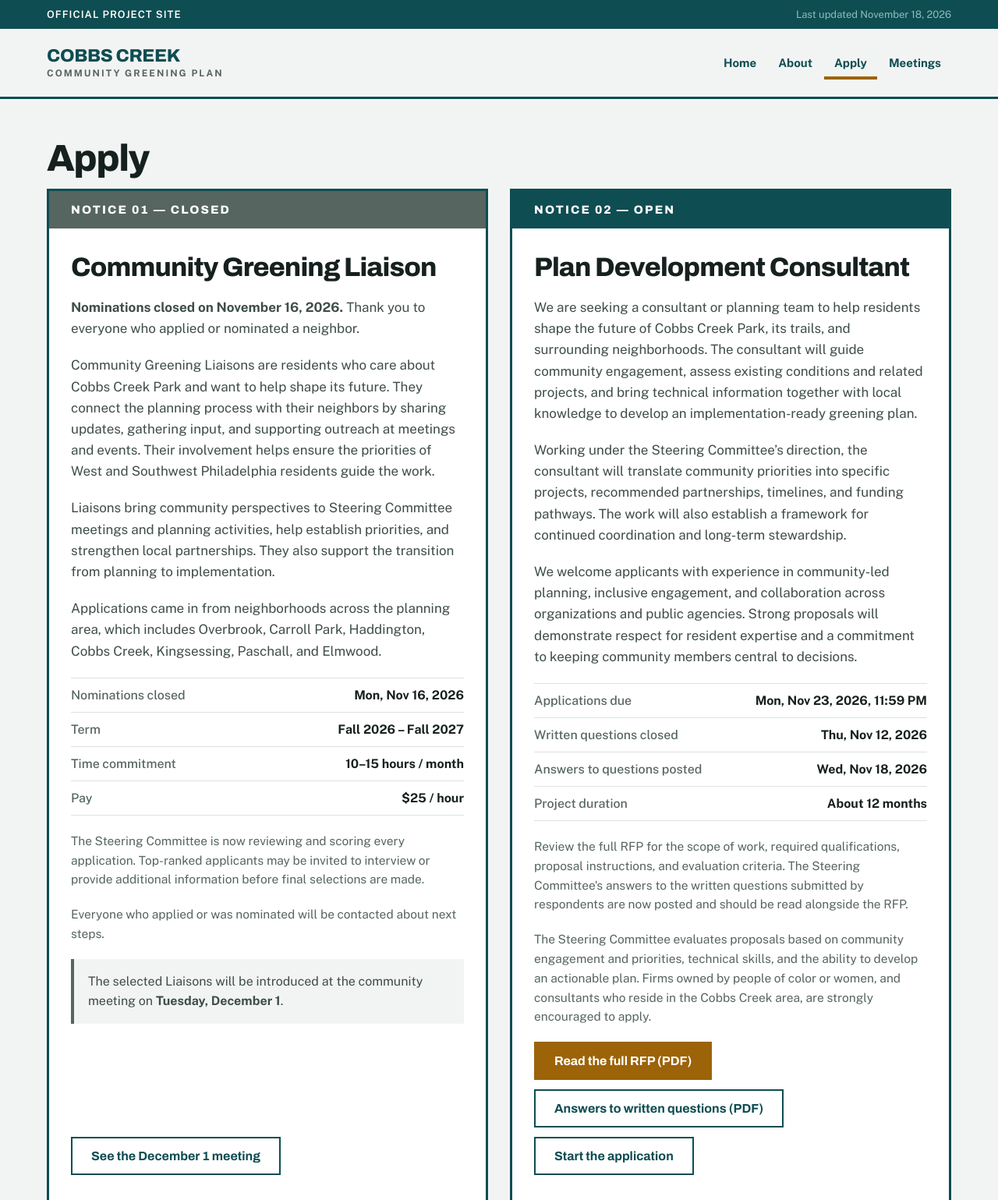
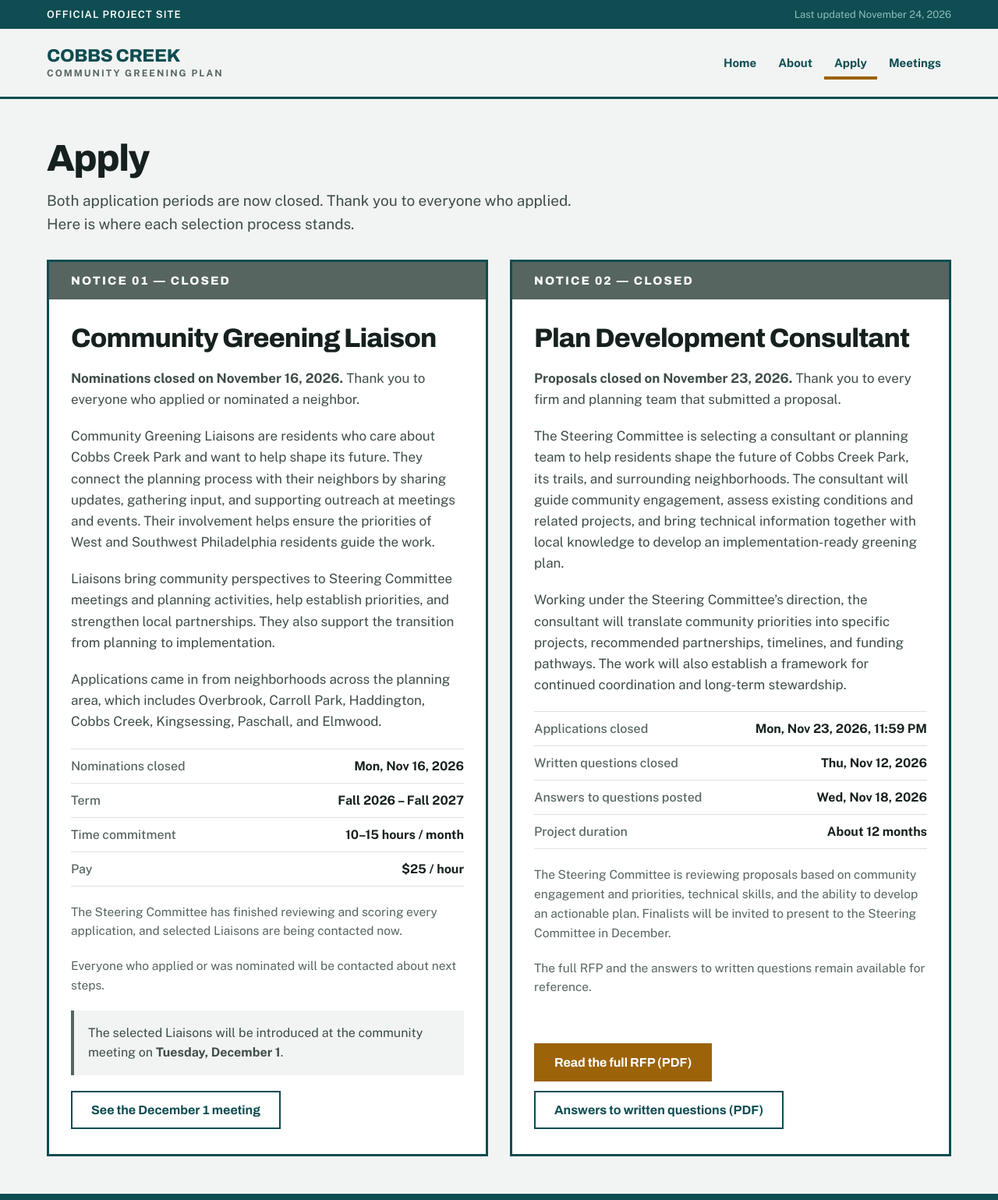
Before and after one commit to jarrynight/cobbs-creek-greening, a plain HTML site: page apply.html in a window 1280 px wide. Shown: the top 1539 px of the page at 78% size. Drawn offline with nearby package versions, Linux system fonts and the light colour scheme.

Commit message:
Add files via upload

```diff
--- a/apply.html
+++ b/apply.html
@@ -57,7 +57,7 @@ a.footer-link:hover { color: #F0C178; }
   <div style="background: #0E4D52; color: #FFFFFF">
     <div style="max-width: 1160px; margin: 0 auto; padding: 11px 32px; display: flex; flex-wrap: wrap; gap: 8px 24px; align-items: center; justify-content: space-between">
       <p style="margin: 0; font-size: 13px; font-weight: 600; letter-spacing: 0.08em; text-transform: uppercase">Official project site</p>
-      <p style="margin: 0; font-size: 13px; color: #8FBDBC">Last updated November 18, 2026</p>
+      <p style="margin: 0; font-size: 13px; color: #8FBDBC">Last updated November 24, 2026</p>
     </div>
   </div>
 
@@ -78,6 +78,7 @@ a.footer-link:hover { color: #F0C178; }
 
   <div style="max-width: 1160px; margin: 0 auto; padding: 52px 32px 48px">
     <h1 style="margin: 0 0 14px; font-family: Archivo, sans-serif; font-size: 48px; line-height: 1.02; font-weight: 800; letter-spacing: -0.03em">Apply</h1>
+    <p style="margin: 0 0 30px; font-size: 19px; line-height: 1.6; color: #3E4D49; max-width: 60ch">Both application periods are now closed. Thank you to everyone who applied. Here is where each selection process stands.</p>
 
     <div style="display: flex; flex-wrap: wrap; gap: 28px">
 
@@ -99,7 +100,7 @@ a.footer-link:hover { color: #F0C178; }
               <tr style="border-top: 1px solid #DCE2E0; border-bottom: 1px solid #DCE2E0"><th scope="row" style="font-weight: 500; color: #566560; padding: 12px 0">Pay</th><td style="text-align: right; font-weight: 700; padding: 12px 0">$25 / hour</td></tr>
             </tbody>
           </table>
-          <p style="margin: 0; font-size: 15.5px; line-height: 1.6; color: #566560">The Steering Committee is now reviewing and scoring every application. Top-ranked applicants may be invited to interview or provide additional information before final selections are made.</p>
+          <p style="margin: 0; font-size: 15.5px; line-height: 1.6; color: #566560">The Steering Committee has finished reviewing and scoring every application, and selected Liaisons are being contacted now.</p>
           <p style="margin: 0; font-size: 15.5px; line-height: 1.6; color: #566560">Everyone who applied or was nominated will be contacted about next steps.</p>
           <div style="background: #F2F4F3; border-left: 4px solid #566560; padding: 16px 18px">
             <p style="margin: 0; font-size: 16px; line-height: 1.6; color: #3E4D49">The selected Liaisons will be introduced at the community meeting on <strong style="font-weight: 700">Tuesday, December 1</strong>.</p>
@@ -111,28 +112,27 @@ a.footer-link:hover { color: #F0C178; }
       </section>
 
       <section style="flex: 1 1 420px; min-width: 0; border: 3px solid #0E4D52; display: flex; flex-direction: column">
-        <div style="background: #0E4D52; color: #FFFFFF; padding: 16px 28px; display: flex; flex-wrap: wrap; gap: 16px; align-items: center; justify-content: space-between">
-          <span style="font-family: Archivo, sans-serif; font-size: 15px; font-weight: 800; letter-spacing: 0.14em; text-transform: uppercase">Notice 02 — Open</span>
+        <div style="background: #566560; color: #FFFFFF; padding: 16px 28px; display: flex; flex-wrap: wrap; gap: 16px; align-items: center; justify-content: space-between">
+          <span style="font-family: Archivo, sans-serif; font-size: 15px; font-weight: 800; letter-spacing: 0.14em; text-transform: uppercase">Notice 02 — Closed</span>
         </div>
         <div style="padding: 32px 28px; display: flex; flex-direction: column; gap: 20px; flex-grow: 1; background: #FFFFFF">
           <h2 style="margin: 0; font-family: Archivo, sans-serif; font-size: 34px; line-height: 1.06; font-weight: 800; letter-spacing: -0.025em">Plan Development Consultant</h2>
-          <p style="margin: 0; font-size: 17px; line-height: 1.6; color: #3E4D49">We are seeking a consultant or planning team to help residents shape the future of Cobbs Creek Park, its trails, and surrounding neighborhoods. The consultant will guide community engagement, assess existing conditions and related projects, and bring technical information together with local knowledge to develop an implementation-ready greening plan.</p>
+          <p style="margin: 0; font-size: 17px; line-height: 1.6; color: #3E4D49"><strong style="font-weight: 700">Proposals closed on November 23, 2026.</strong> Thank you to every firm and planning team that submitted a proposal.</p>
+          <p style="margin: 0; font-size: 17px; line-height: 1.6; color: #3E4D49">The Steering Committee is selecting a consultant or planning team to help residents shape the future of Cobbs Creek Park, its trails, and surrounding neighborhoods. The consultant will guide community engagement, assess existing conditions and related projects, and bring technical information together with local knowledge to develop an implementation-ready greening plan.</p>
           <p style="margin: 0; font-size: 17px; line-height: 1.6; color: #3E4D49">Working under the Steering Committee’s direction, the consultant will translate community priorities into specific projects, recommended partnerships, timelines, and funding pathways. The work will also establish a framework for continued coordination and long-term stewardship.</p>
-          <p style="margin: 0; font-size: 17px; line-height: 1.6; color: #3E4D49">We welcome applicants with experience in community-led planning, inclusive engagement, and collaboration across organizations and public agencies. Strong proposals will demonstrate respect for resident expertise and a commitment to keeping community members central to decisions.</p>
-          <table style="width: 100%; border-collapse: collapse; font-size: 16px; text-align: left">
+                    <table style="width: 100%; border-collapse: collapse; font-size: 16px; text-align: left">
             <tbody>
-              <tr style="border-top: 1px solid #DCE2E0"><th scope="row" style="font-weight: 500; color: #566560; padding: 12px 0; width: 50%">Applications due</th><td style="text-align: right; font-weight: 700; padding: 12px 0">Mon, Nov 23, 2026, 11:59 PM</td></tr>
+              <tr style="border-top: 1px solid #DCE2E0"><th scope="row" style="font-weight: 500; color: #566560; padding: 12px 0; width: 50%">Applications closed</th><td style="text-align: right; font-weight: 700; padding: 12px 0">Mon, Nov 23, 2026, 11:59 PM</td></tr>
               <tr style="border-top: 1px solid #DCE2E0"><th scope="row" style="font-weight: 500; color: #566560; padding: 12px 0">Written questions closed</th><td style="text-align: right; font-weight: 700; padding: 12px 0">Thu, Nov 12, 2026</td></tr>
               <tr style="border-top: 1px solid #DCE2E0"><th scope="row" style="font-weight: 500; color: #566560; padding: 12px 0">Answers to questions posted</th><td style="text-align: right; font-weight: 700; padding: 12px 0">Wed, Nov 18, 2026</td></tr>
               <tr style="border-top: 1px solid #DCE2E0; border-bottom: 1px solid #DCE2E0"><th scope="row" style="font-weight: 500; color: #566560; padding: 12px 0">Project duration</th><td style="text-align: right; font-weight: 700; padding: 12px 0">About 12 months</td></tr>
             </tbody>
           </table>
-          <p style="margin: 0; font-size: 15.5px; line-height: 1.6; color: #566560">Review the full RFP for the scope of work, required qualifications, proposal instructions, and evaluation criteria. The Steering Committee's answers to the written questions submitted by respondents are now posted and should be read alongside the RFP.</p>
-          <p style="margin: 0; font-size: 15.5px; line-height: 1.6; color: #566560">The Steering Committee evaluates proposals based on community engagement and priorities, technical skills, and the ability to develop an actionable plan. Firms owned by people of color or women, and consultants who reside in the Cobbs Creek area, are strongly encouraged to apply.</p>
+          <p style="margin: 0; font-size: 15.5px; line-height: 1.6; color: #566560">The Steering Committee is reviewing proposals based on community engagement and priorities, technical skills, and the ability to develop an actionable plan. Finalists will be invited to present to the Steering Committee in December.</p>
+          <p style="margin: 0; font-size: 15.5px; line-height: 1.6; color: #566560">The full RFP and the answers to written questions remain available for reference.</p>
           <div style="margin-top: auto; display: flex; flex-wrap: wrap; gap: 12px">
             <a href="Cobbs_Creek_Greening_RFP_Oct_2026_FINAL_updated_dates_v5.pdf" style="display: inline-block; background: #9C6309; color: #FFFFFF; text-decoration: none; font-family: Archivo, sans-serif; font-size: 16px; font-weight: 700; padding: 16px 26px">Read the full RFP (PDF)</a>
             <a href="Cobbs_Creek_Greening_RFP_Responses_to_Written_Questions_Nov_2026.pdf" style="display: inline-block; background: #FFFFFF; color: #0E4D52; text-decoration: none; font-family: Archivo, sans-serif; font-size: 16px; font-weight: 700; padding: 14px 24px; border: 2px solid #0E4D52">Answers to written questions (PDF)</a>
-            <a href="https://watercenter.sas.upenn.edu/news/2026/09/28/deadline-extended-seeking-consultant-cobbs-creek-community-greening-plan" style="display: inline-block; background: #FFFFFF; color: #0E4D52; text-decoration: none; font-family: Archivo, sans-serif; font-size: 16px; font-weight: 700; padding: 14px 24px; border: 2px solid #0E4D52">Start the application</a>
           </div>
         </div>
       </section>
```
Also changed, not shown: about.html (+2 -2 lines).
